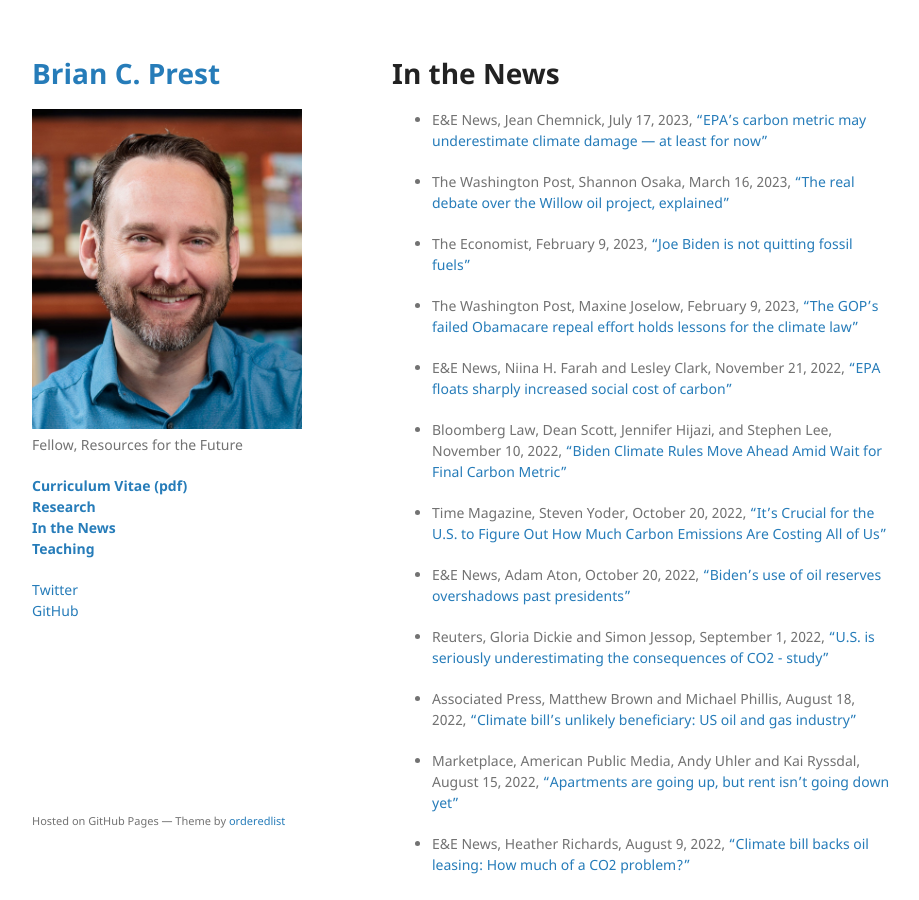
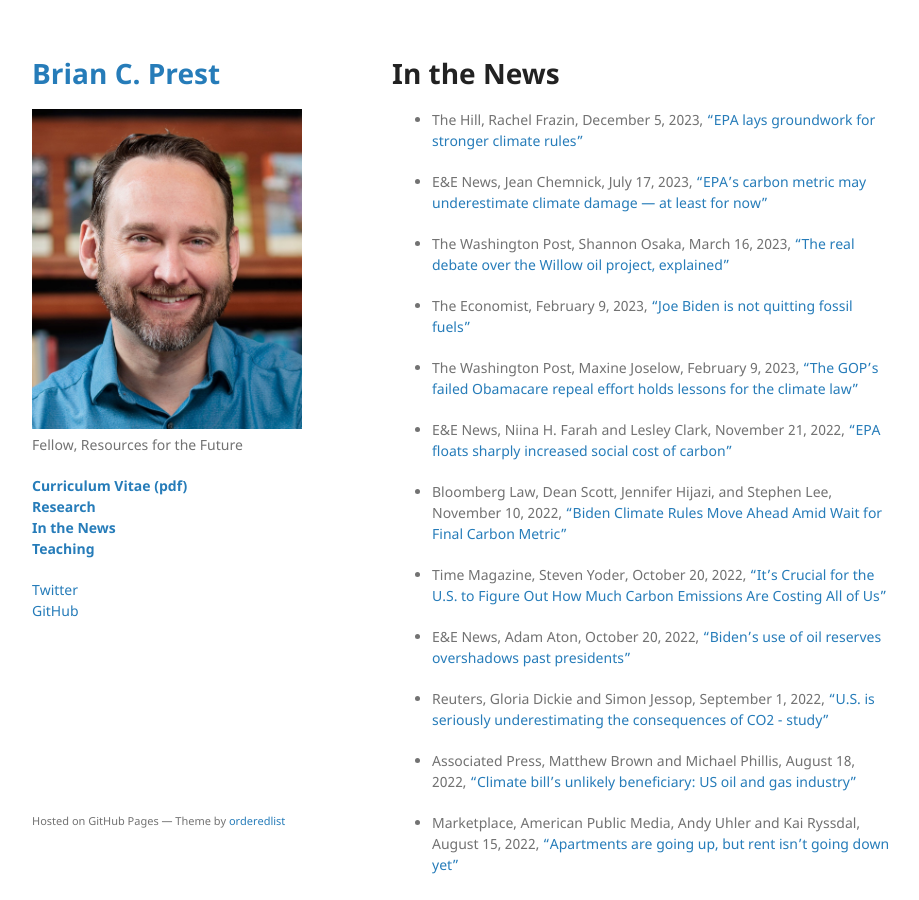
Before and after one commit to bprest/bprest.github.io, a Jekyll site: the page built from in-the-news.md, in a window 1280 px wide and 900 px high. Shown: the whole window, without its empty margins (178-1097 px from the left). Built offline with Jekyll 4.4.1, drawn with Linux system fonts in a browser that asks for light colours; our own code applies the rules of GitHub Pages for plain Markdown files.

Commit message:
add story

```diff
--- a/in-the-news.md
+++ b/in-the-news.md
@@ -4,6 +4,7 @@ layout: default
 
 # In the News
 
+* The Hill, Rachel Frazin, December 5, 2023,  ["EPA lays groundwork for stronger climate rules"](https://thehill.com/policy/energy-environment/4341890-epa-lays-groundwork-for-stronger-climate-rules/)
 
 * E&E News, Jean Chemnick, July 17, 2023,  ["EPA's carbon metric may underestimate climate damage — at least for now"](https://subscriber.politicopro.com/article/eenews/2023/07/17/epas-carbon-metric-may-underestimate-climate-damage-at-least-for-now-00106250)
 
```
